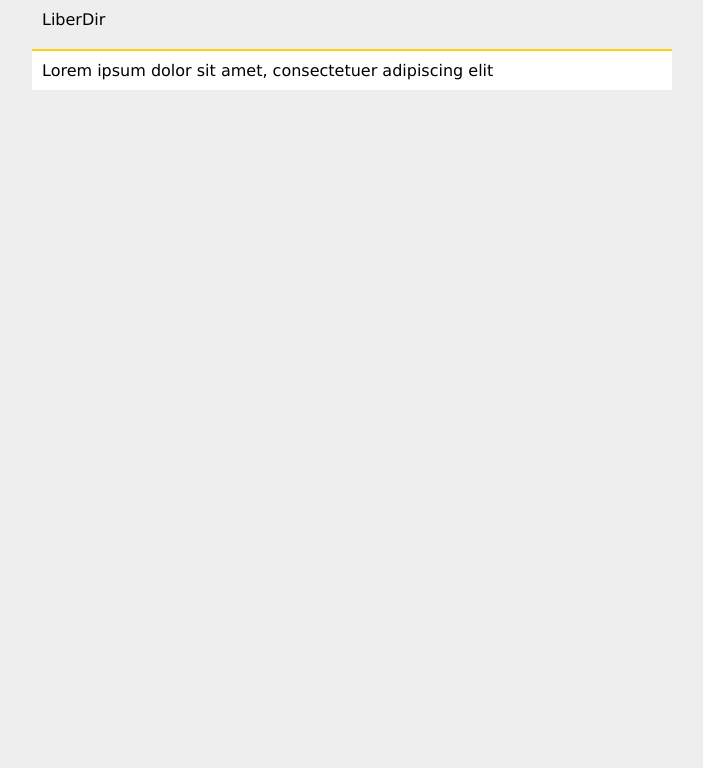
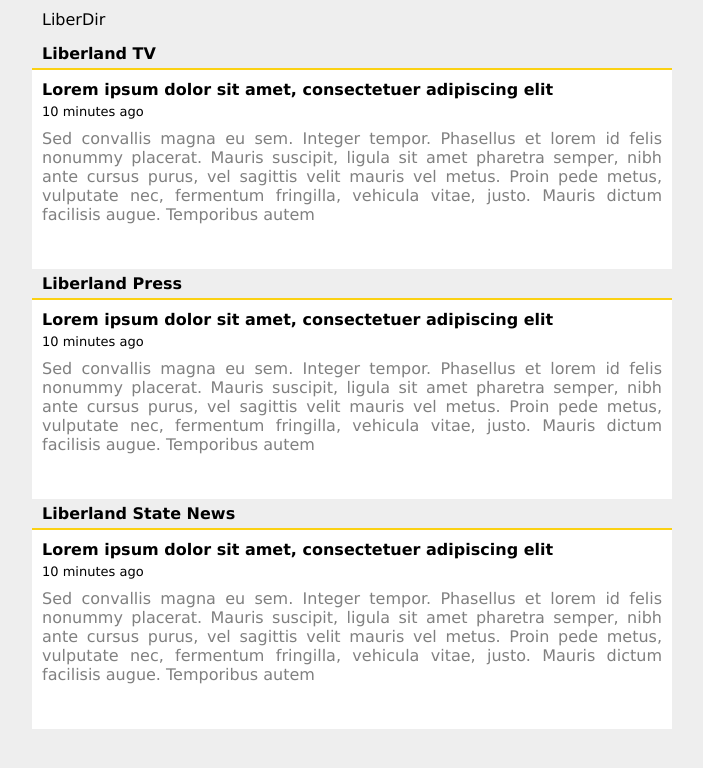
Before and after one commit to libersoft-org/liberdir, a React (Create React App) app: page / in a window 1280 px wide. Shown: the top 768 px of the page, without its empty margins (8-711 px from the left). Built offline with nearby package versions, Linux system fonts and the light colour scheme.

Commit message:
News item flashed out.

```diff
--- a/src/components/news/item.js
+++ b/src/components/news/item.js
@@ -2,7 +2,15 @@ import React from 'react';
 
 const Item = () => {
     return <div className='item'>
-        Lorem ipsum dolor sit amet, consectetuer adipiscing elit
+        <div className='title'>
+            Lorem ipsum dolor sit amet, consectetuer adipiscing elit
+        </div>
+        <div className='time'>
+            10 minutes ago
+        </div>
+        <div className='description'>
+        Sed convallis magna eu sem. Integer tempor. Phasellus et lorem id felis nonummy placerat. Mauris suscipit, ligula sit amet pharetra semper, nibh ante cursus purus, vel sagittis velit mauris vel metus. Proin pede metus, vulputate nec, fermentum fringilla, vehicula vitae, justo. Mauris dictum facilisis augue. Temporibus autem
+        </div>
     </div>;
 };
 
--- a/src/components/news/medium.js
+++ b/src/components/news/medium.js
@@ -1,10 +1,10 @@
 import React from 'react';
+import Item from './item';
 
-const Medium = () => {
+const Medium = (prop) => {
     return <>
-        <div className='medium'>
-
-        </div>
+        <div className='medium'>{prop.title}</div>
+        <Item />
     </>;
 };
 
--- a/src/components/news/news.js
+++ b/src/components/news/news.js
@@ -1,13 +1,11 @@
 import React from 'react';
+import Medium from './medium';
 
 const News = () => {
     return <div id='news'>
-        <div className='medium'>
-
-        </div>
-        <div className='item'>
-            Lorem ipsum dolor sit amet, consectetuer adipiscing elit
-        </div>
+        <Medium title='Liberland TV'/>
+        <Medium title='Liberland Press'/>
+        <Medium title='Liberland State News'/>
     </div>;
 };
 
```
